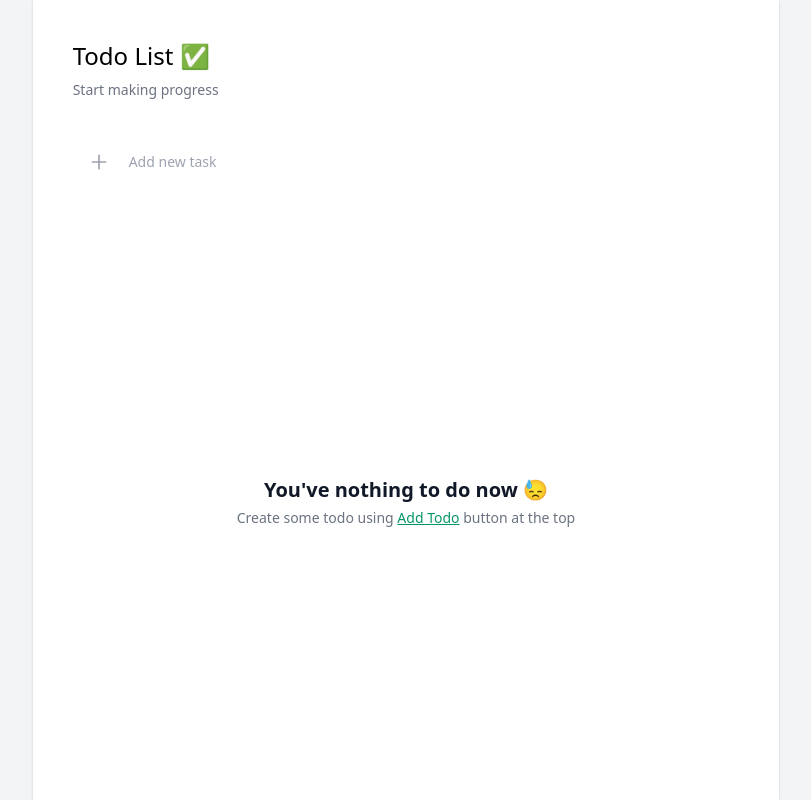
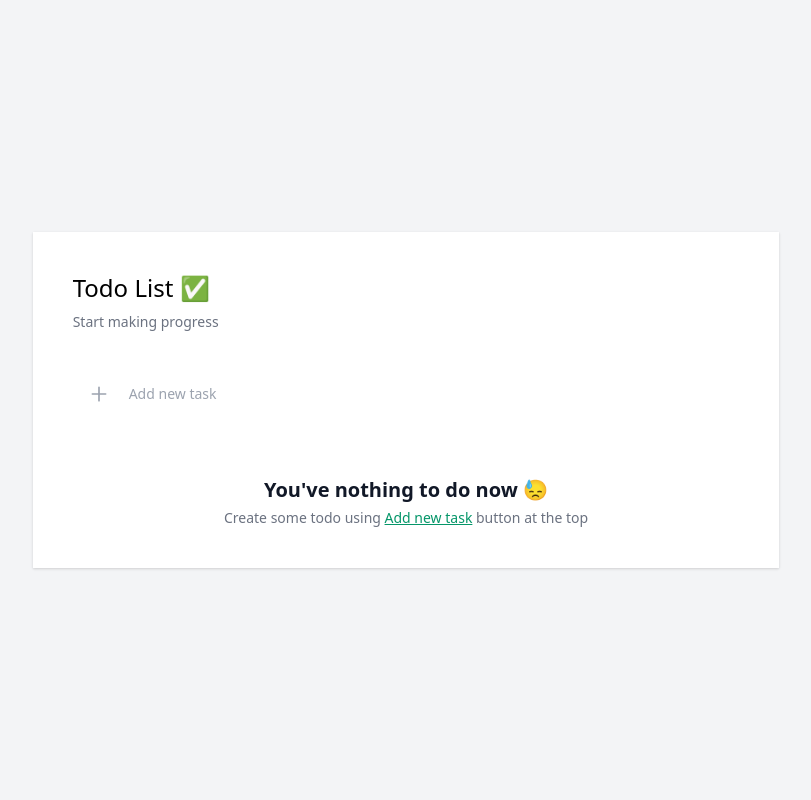
Before and after one commit to cehaaa/todo-typescript, a website: page index.html in a window 1280 px wide. Shown: the whole page, without its empty margins (234-1045 px from the left). Drawn offline with nearby package versions, Linux system fonts and the light colour scheme.

Commit message:
fix: general update :zap:

```diff
--- a/index.html
+++ b/index.html
@@ -14,7 +14,7 @@
 </head>
 <body>
 
-  <div class="h-screen flex justify-center bg-gray-100">
+  <div class="h-screen flex justify-center items-center bg-gray-100">
     <div class="bg-white shadow md:w-7/12 w-full p-10 flex flex-col">
       <div>
         <p class="font-medium text-2xl">Todo List ✅</p>
@@ -64,7 +64,7 @@
         </h3>
         <p class="text-sm text-gray-500">
           Create some todo using
-          <span class="text-green-600 font-medium underline">Add Todo</span>
+          <span class="text-green-600 font-medium underline">Add new task</span>
           button at the top
         </p>
       </div>
--- a/src/task.ts
+++ b/src/task.ts
@@ -85,7 +85,7 @@ class Task {
 
   deleteTask(id:number) {
     this.tasks.splice(id, 1);
-    this.showTasks()
+    this.save()
   }
 
   clear(){
```
Also changed, not shown: README.md, dist/task.js, 1 other file.
